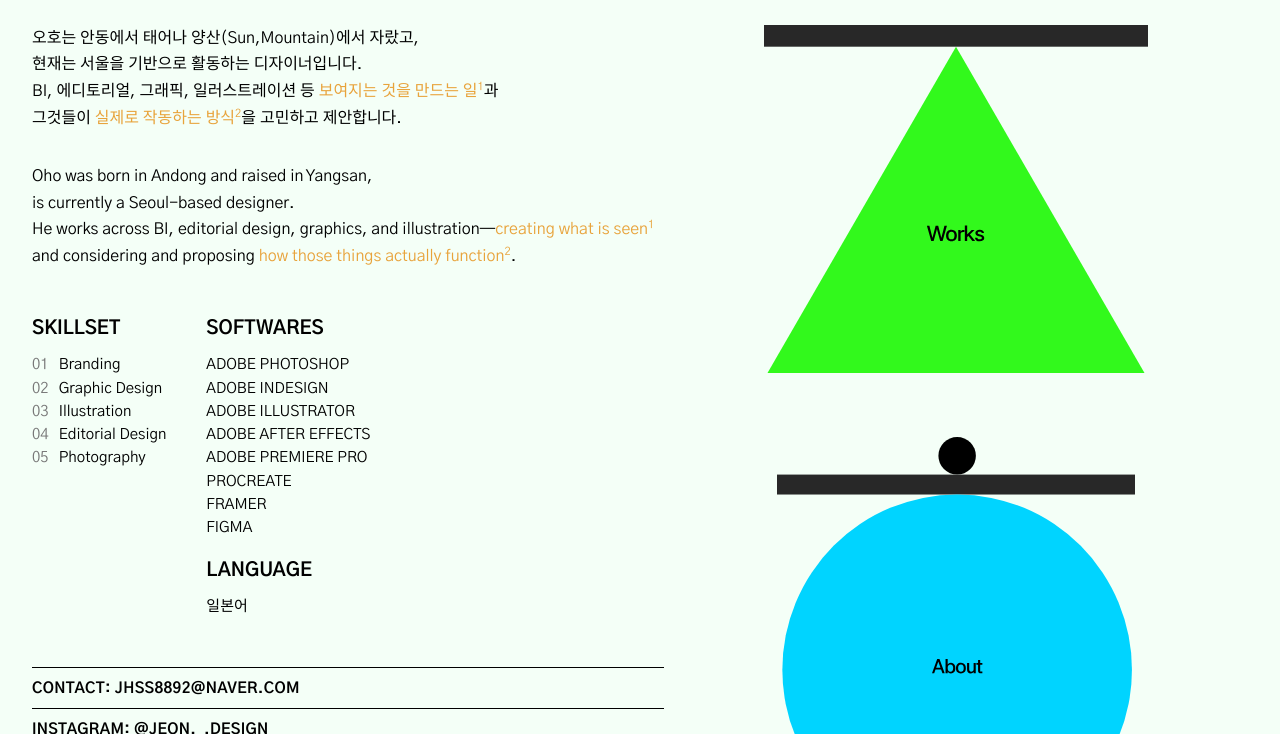
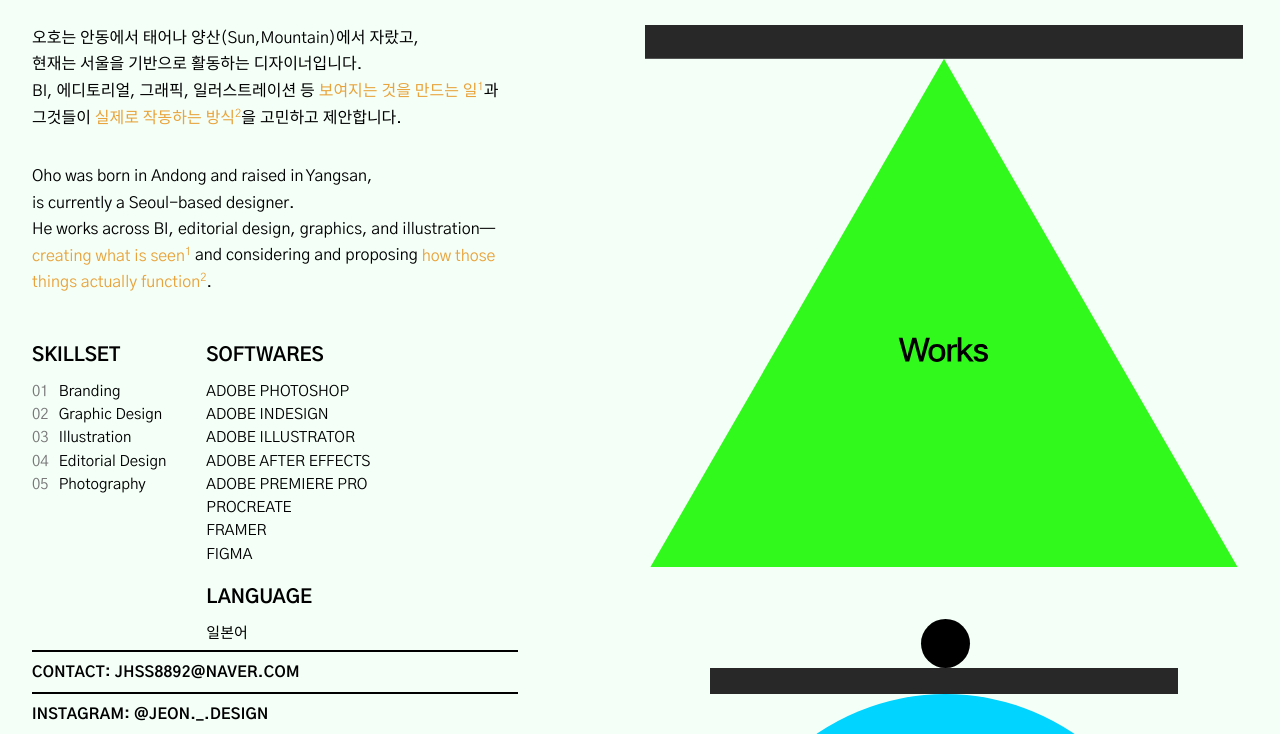
Before and after one commit to jiho-joen/jiho-joen.github.io, a plain HTML site: page about.html in a window 1280 px wide. Shown: the part 66-800 px from the top of the page. Drawn offline with Linux system fonts and the light colour scheme; a web font is replaced by a local one.

Commit message:
그리드 디자인 및 상단바 디자인 변경

```diff
--- a/about.css
+++ b/about.css
@@ -59,12 +59,12 @@ a {
 .about-main {
   display: flex;
   align-items: stretch;
-  padding: 8px var(--page-pad) 40px;
+  min-height: calc(100vh - 64px - 100px);
+  padding: 8px var(--page-pad) 100px;
 }
 
 .about-text {
-  flex: 0 0 52%;
-  max-width: 640px;
+  flex: 0 0 50%;
   opacity: 0;
   transform: translateY(24px);
   transition: opacity 0.7s cubic-bezier(0.22, 1, 0.36, 1), transform 0.7s cubic-bezier(0.22, 1, 0.36, 1);
@@ -73,6 +73,10 @@ a {
 .about-text.is-visible {
   opacity: 1;
   transform: translateY(0);
+}
+
+.about-block {
+  width: 80%;
 }
 
 .about-block + .about-block {
@@ -133,8 +137,17 @@ a {
 }
 
 /* contact */
+.about-contact {
+  position: fixed;
+  left: var(--page-pad);
+  bottom: 0;
+  width: calc((100vw - var(--page-pad) * 2) * 0.4);
+  background: var(--bg);
+  z-index: 20;
+}
+
 .contact-row {
-  border-top: 1px solid var(--text);
+  border-top: 2.4px solid var(--text);
   padding: 10px 0;
 }
 
@@ -152,19 +165,22 @@ a {
 
 /* ---------- Right visuals ---------- */
 .about-visuals {
-  flex: 0 0 48%;
+  flex: 0 0 50%;
   display: flex;
   flex-direction: column;
-  align-items: center;
+  align-items: stretch;
   justify-content: center;
-  gap: 64px;
+  gap: 48px;
 }
 
 .side {
+  flex: 1;
   display: flex;
   align-items: center;
   justify-content: center;
   text-decoration: none;
+  min-width: 0;
+  min-height: 0;
   transition: transform 0.85s cubic-bezier(0.65, 0, 0.35, 1);
 }
 
@@ -183,17 +199,12 @@ a {
   transform: translateY(0);
 }
 
-.works-visual {
-  width: clamp(240px, 30vw, 460px);
+.works-visual,
+.about-visual {
+  width: auto;
   height: auto;
-  display: block;
-  transform-origin: center;
-  transition: transform 0.25s ease-out;
-}
-
-.about-visual {
-  width: clamp(220px, 28vw, 430px);
-  height: auto;
+  max-width: 100%;
+  max-height: 100%;
   display: block;
   transform-origin: center;
   transition: transform 0.25s ease-out;
--- a/about.html
+++ b/about.html
@@ -64,14 +64,6 @@
         </div>
       </div>
 
-      <div class="about-block about-contact">
-        <div class="contact-row">
-          <a href="mailto:jhss8892@naver.com">CONTACT: JHSS8892@NAVER.COM</a>
-        </div>
-        <div class="contact-row">
-          <a href="https://instagram.com/jeon._.design" target="_blank" rel="noopener">INSTAGRAM: @JEON._.DESIGN</a>
-        </div>
-      </div>
     </section>
 
     <section class="about-visuals" id="about-visuals">
@@ -83,6 +75,15 @@
       </div>
     </section>
   </main>
+
+  <div class="about-block about-contact">
+    <div class="contact-row">
+      <a href="mailto:jhss8892@naver.com">CONTACT: JHSS8892@NAVER.COM</a>
+    </div>
+    <div class="contact-row">
+      <a href="https://instagram.com/jeon._.design" target="_blank" rel="noopener">INSTAGRAM: @JEON._.DESIGN</a>
+    </div>
+  </div>
 </div>
 
 <div class="about-mobile" id="about-mobile">
```
